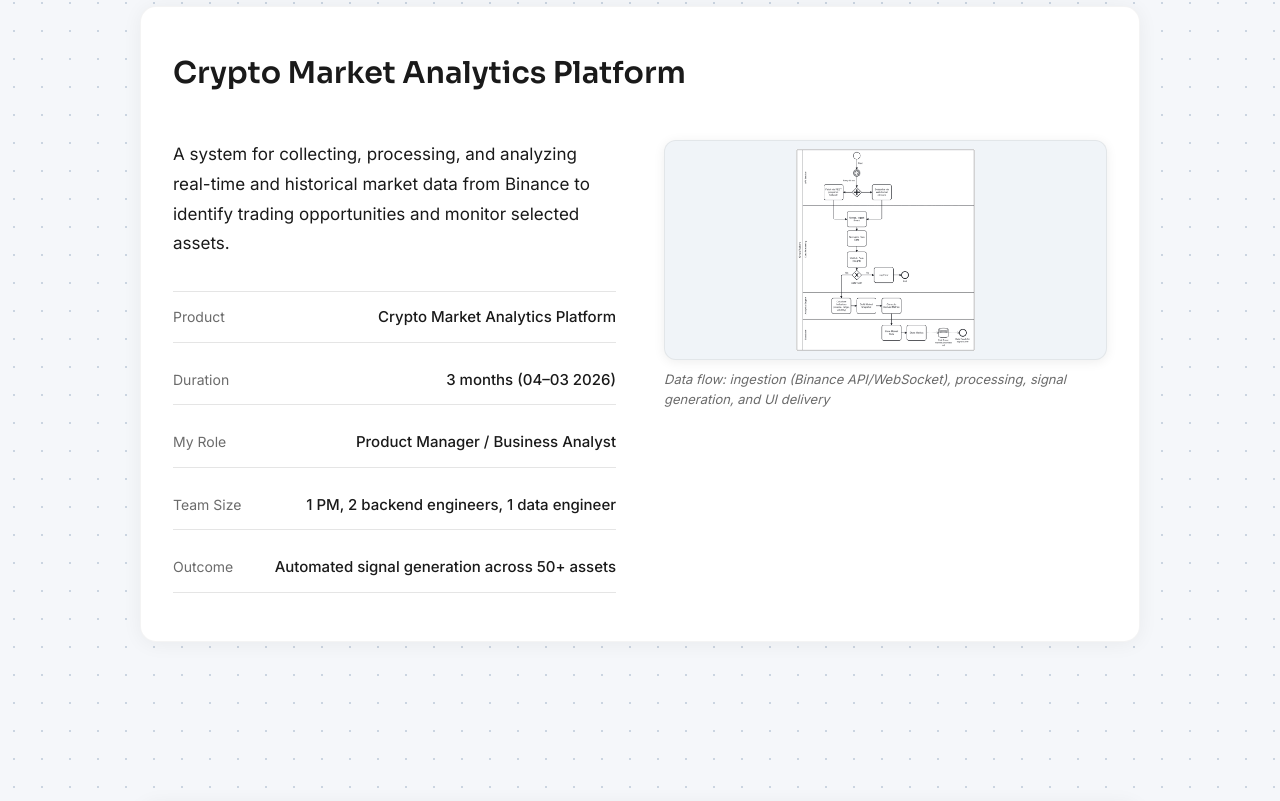
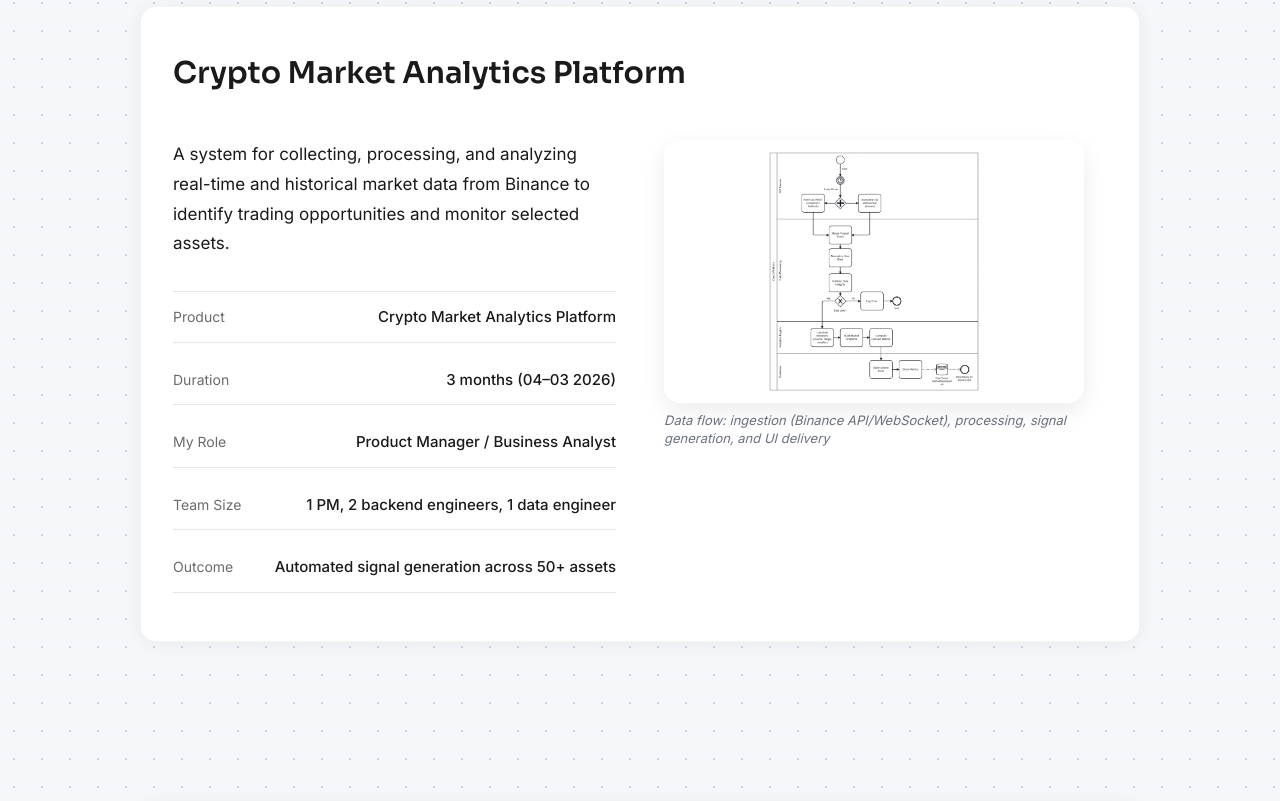
Before and after one commit to katerina-creator/portfolio, a React (Vite) app: page / in a window 1280 px wide. Shown: the part 739-1540 px from the top of the page. Built offline with nearby package versions, Linux system fonts and the light colour scheme.

Commit message:
Change container

```diff
--- a/src/components/sections/Artifacts.tsx
+++ b/src/components/sections/Artifacts.tsx
@@ -2,6 +2,7 @@
 import Section from '../layout/Section'
 import ImagePlaceholder from '../shared/ImagePlaceholder'
 import ImagePreview from '../shared/ImagePreview'
+import DiagramPreview from '../shared/DiagramPreview'
 import ArtifactsScreenshots from '../shared/ArtifactsScreenshots'
 import './Artifacts.css'
 
@@ -36,7 +37,7 @@
       </div>
 
       <div className="artifacts__section">
-        <ImagePreview
+        <DiagramPreview
           src={artifacts.userFlow.image}
           alt="User interaction flow"
           caption={artifacts.userFlow.caption}
--- a/src/components/sections/CaseOverview.tsx
+++ b/src/components/sections/CaseOverview.tsx
@@ -1,6 +1,6 @@
 import { useLanguage } from '../../context/LanguageContext'
 import Section from '../layout/Section'
-import ImagePreview from '../shared/ImagePreview'
+import DiagramPreview from '../shared/DiagramPreview'
 import './CaseOverview.css'
 
 export default function CaseOverview() {
@@ -21,11 +21,10 @@
           </dl>
         </div>
         <div className="overview__visual">
-          <ImagePreview
+          <DiagramPreview
             src={project.architecture.image}
             alt={project.architecture.title}
             caption={project.architecture.caption}
-            fit="contain"
           />
         </div>
       </div>
--- a/src/components/sections/Solution.tsx
+++ b/src/components/sections/Solution.tsx
@@ -1,6 +1,6 @@
 import { useLanguage } from '../../context/LanguageContext'
 import Section from '../layout/Section'
-import ImagePreview from '../shared/ImagePreview'
+import DiagramPreview from '../shared/DiagramPreview'
 import './Solution.css'
 
 export default function Solution() {
@@ -35,7 +35,7 @@
           </div>
         </div>
 
-        <ImagePreview
+        <DiagramPreview
           src={dataFlow.diagram}
           alt={dataFlow.diagramCaption}
           caption={dataFlow.diagramCaption}
--- /dev/null
+++ b/src/components/shared/DiagramPreview.css
@@ -0,0 +1,62 @@
+.diagram-preview__wrapper {
+  margin: 0;
+}
+
+.diagram-preview__card {
+  background: #ffffff;
+  border-radius: 16px;
+  box-shadow: 0 8px 24px rgba(0, 0, 0, 0.08);
+  padding: 12px;
+  width: 100%;
+  max-width: 420px;
+  aspect-ratio: 16 / 10;
+  position: relative;
+  display: flex;
+  align-items: center;
+  justify-content: center;
+  overflow: hidden;
+  cursor: pointer;
+  transition: transform 0.25s ease, box-shadow 0.25s ease;
+}
+
+.diagram-preview__card:hover {
+  transform: translateY(-4px);
+  box-shadow: 0 12px 32px rgba(0, 0, 0, 0.12);
+}
+
+.diagram-preview__card img {
+  width: 100%;
+  height: 100%;
+  object-fit: contain;
+  border-radius: 12px;
+  display: block;
+}
+
+.diagram-preview__zoom-hint {
+  position: absolute;
+  bottom: 10px;
+  right: 10px;
+  background: rgba(255, 255, 255, 0.85);
+  backdrop-filter: blur(4px);
+  border-radius: 6px;
+  padding: 5px;
+  color: #3B82F6;
+  display: flex;
+  align-items: center;
+  justify-content: center;
+  opacity: 0;
+  transition: opacity 0.15s;
+  pointer-events: none;
+}
+
+.diagram-preview__card:hover .diagram-preview__zoom-hint {
+  opacity: 1;
+}
+
+.diagram-preview__caption {
+  font-size: 13px;
+  color: #6b7280;
+  margin-top: 8px;
+  line-height: 1.4;
+  font-style: italic;
+}
--- /dev/null
+++ b/src/components/shared/DiagramPreview.tsx
@@ -0,0 +1,79 @@
+import { useState, useEffect, useCallback, useRef } from 'react'
+import './DiagramPreview.css'
+
+type Props = {
+  src: string
+  alt?: string
+  caption?: string
+}
+
+export default function DiagramPreview({ src, alt = '', caption }: Props) {
+  const [open, setOpen] = useState(false)
+  const [scale, setScale] = useState(1)
+  const closeRef = useRef<HTMLButtonElement>(null)
+
+  const close = useCallback(() => {
+    setOpen(false)
+    setScale(1)
+  }, [])
+
+  useEffect(() => {
+    if (!open) return
+    closeRef.current?.focus()
+    const onKey = (e: KeyboardEvent) => { if (e.key === 'Escape') close() }
+    window.addEventListener('keydown', onKey)
+    return () => window.removeEventListener('keydown', onKey)
+  }, [open, close])
+
+  const handleWheel = (e: React.WheelEvent) => {
+    e.preventDefault()
+    setScale((s) => Math.min(4, Math.max(1, s - e.deltaY * 0.002)))
+  }
+
+  return (
+    <>
+      <figure className="diagram-preview__wrapper">
+        <div
+          className="diagram-preview__card"
+          onClick={() => setOpen(true)}
+          role="button"
+          tabIndex={0}
+          aria-label={`View ${alt || 'diagram'} fullscreen`}
+          onKeyDown={(e) => { if (e.key === 'Enter' || e.key === ' ') setOpen(true) }}
+        >
+          <img src={src} alt={alt} />
+          <div className="diagram-preview__zoom-hint" aria-hidden="true">
+            <svg width="16" height="16" viewBox="0 0 24 24" fill="none" stroke="currentColor" strokeWidth="2">
+              <circle cx="11" cy="11" r="8" />
+              <line x1="21" y1="21" x2="16.65" y2="16.65" />
+              <line x1="11" y1="8" x2="11" y2="14" />
+              <line x1="8" y1="11" x2="14" y2="11" />
+            </svg>
+          </div>
+        </div>
+        {caption && <figcaption className="diagram-preview__caption">{caption}</figcaption>}
+      </figure>
+
+      {open && (
+        <div
+          className="modal-overlay"
+          onClick={close}
+          role="dialog"
+          aria-modal="true"
+          aria-label="Image viewer"
+        >
+          <div className="modal-content" onClick={(e) => e.stopPropagation()} onWheel={handleWheel}>
+            <button className="modal-close" ref={closeRef} onClick={close} aria-label="Close image viewer">✕</button>
+            <img
+              src={src}
+              alt={alt}
+              className="modal-image"
+              style={{ transform: `scale(${scale})`, cursor: scale > 1 ? 'zoom-out' : 'zoom-in' }}
+              onClick={() => setScale((s) => (s === 1 ? 1.8 : 1))}
+            />
+          </div>
+        </div>
+      )}
+    </>
+  )
+}
```
